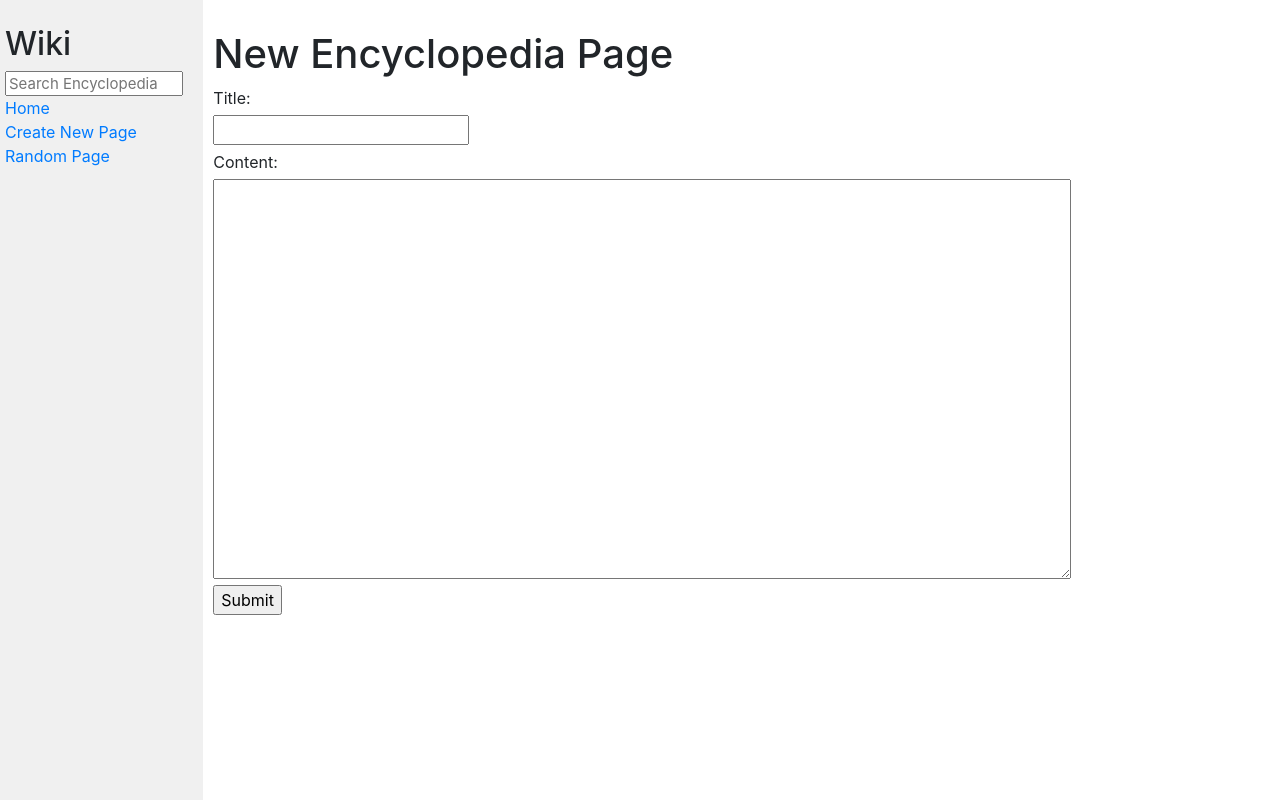
After one commit to yolfer/cs50, a Django app: page /new in a window 1280 px wide. The commit adds this page. Run offline with Django 3.2, Linux system fonts and the light colour scheme; some libraries are stand-ins or nearby versions.

Commit message:
implement ability to create a new page

```diff
--- a/lecture3/wiki/encyclopedia/static/encyclopedia/styles.css
+++ b/lecture3/wiki/encyclopedia/static/encyclopedia/styles.css
@@ -13,7 +13,7 @@ h1 {
 }
 
 textarea {
-    height: 90vh;
+    height: 50vh;
     width: 80%;
 }
 
@@ -36,3 +36,17 @@ textarea {
 .sidebar h2 {
     margin-top: 5px;
 }
+
+#new_entry_form label {
+    display: block;
+    margin: 5px auto;
+}
+
+#new_entry_form input[type="submit"] {
+    display: block;
+}
+
+.errorlist {
+    background-color: lightcoral;
+    width: 80%;
+}
--- a/lecture3/wiki/encyclopedia/templates/encyclopedia/layout.html
+++ b/lecture3/wiki/encyclopedia/templates/encyclopedia/layout.html
@@ -19,7 +19,7 @@
                     <a href="{% url 'index' %}">Home</a>
                 </div>
                 <div>
-                    Create New Page
+                    <a href="{% url 'new' %}">Create New Page</a>
                 </div>
                 <div>
                     <a href="{% url 'random_entry' %}">Random Page</a>
--- /dev/null
+++ b/lecture3/wiki/encyclopedia/templates/encyclopedia/new.html
@@ -0,0 +1,15 @@
+{% extends "encyclopedia/layout.html" %}
+
+{% block title %}
+    New Encyclopedia Page
+{% endblock %}
+
+{% block body %}
+    <h1>New Encyclopedia Page</h1>
+
+    <form action="{% url 'new' %}" method="post" id="new_entry_form">
+        {% csrf_token %}
+        {{ form }}
+        <input type="submit">
+    </form>
+{% endblock %}
--- a/lecture3/wiki/encyclopedia/urls.py
+++ b/lecture3/wiki/encyclopedia/urls.py
@@ -6,5 +6,6 @@ urlpatterns = [
     path("", views.index, name="index"),
     path("wiki/<str:title>", views.entry, name="entry"),
     path("search", views.search, name="search"),
-    path("random_entry", views.random_entry, name="random_entry")
+    path("random_entry", views.random_entry, name="random_entry"),
+    path("new", views.new, name="new")
 ]
--- a/lecture3/wiki/encyclopedia/views.py
+++ b/lecture3/wiki/encyclopedia/views.py
@@ -1,10 +1,23 @@
 import random
+
+from django import forms
+from django.core.exceptions import ValidationError
 from django.http.response import HttpResponse
 from django.shortcuts import redirect, render
 import markdown2
 
 from . import util
 
+# ensure this entry does not already exist
+def validate_unique_title(title):
+    if util.get_entry(title):
+        raise ValidationError("An entry with this title already exists!")
+    else:
+        return title
+
+class NewEntryForm(forms.Form):
+    title = forms.CharField(label="Title", validators=[validate_unique_title])
+    content = forms.CharField(label="Content", widget=forms.Textarea)
 
 def index(request):
     return render(request, "encyclopedia/index.html", {
@@ -39,3 +52,20 @@ def random_entry(request):
     all_entries = util.list_entries()
     random_entry = random.choice(all_entries)
     return redirect('entry', title=random_entry)
+
+def new(request):
+    if request.method == "POST":
+        form = NewEntryForm(request.POST)
+        if form.is_valid():
+            title = form.cleaned_data["title"]
+            content = form.cleaned_data["content"]
+            util.save_entry(title, content)
+            return redirect('entry', title=title)
+        else:
+            return render(request, "encyclopedia/new.html", {
+                "form":form
+            })
+
+    return render(request, "encyclopedia/new.html", {
+        "form": NewEntryForm()
+    })
```
Also changed, not shown: lecture3/wiki/entries/Cricket Emoji Card.md (added, +9 -0 lines), lecture3/wiki/entries/Diet of Worms.md (added, +3 -0 lines), lecture3/wiki/entries/Joe Goldberg.md (added, +3 -0 lines).
